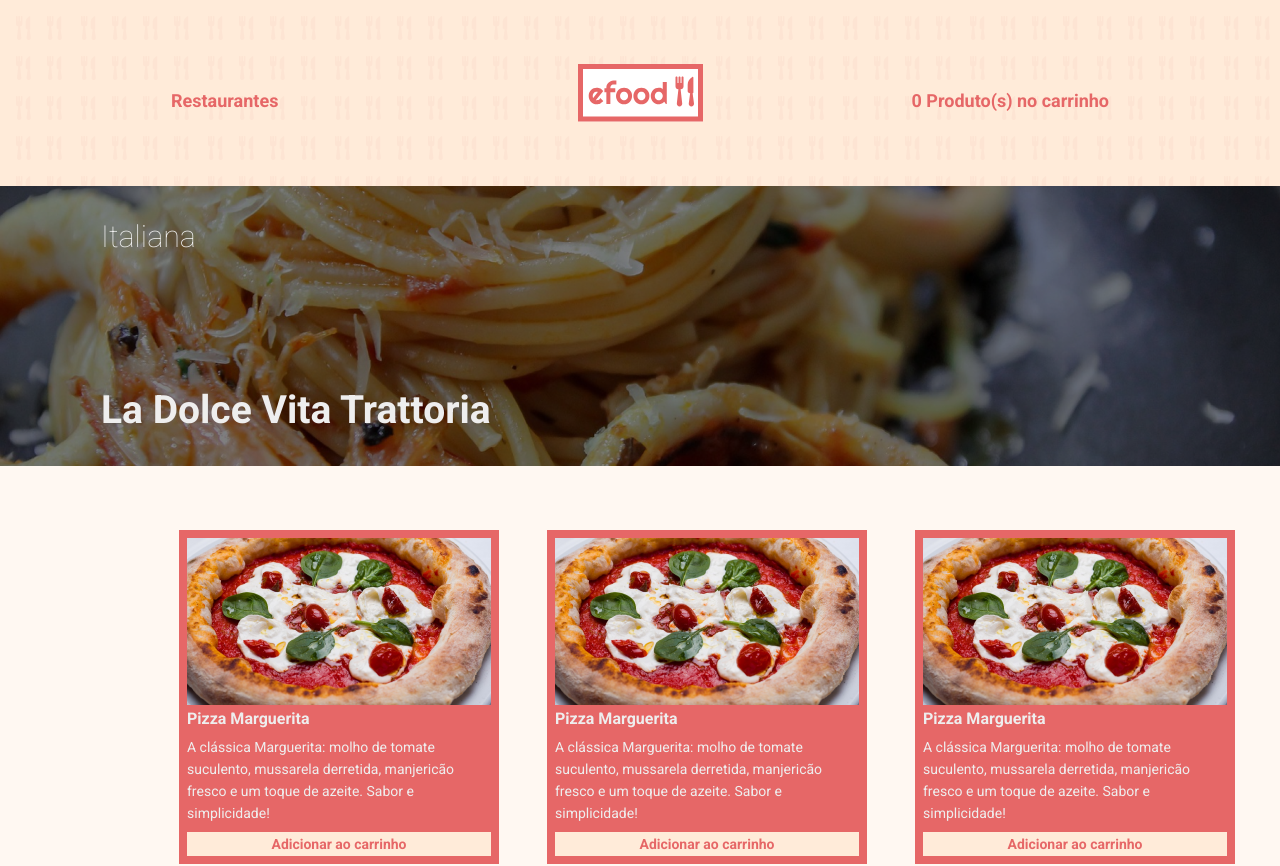
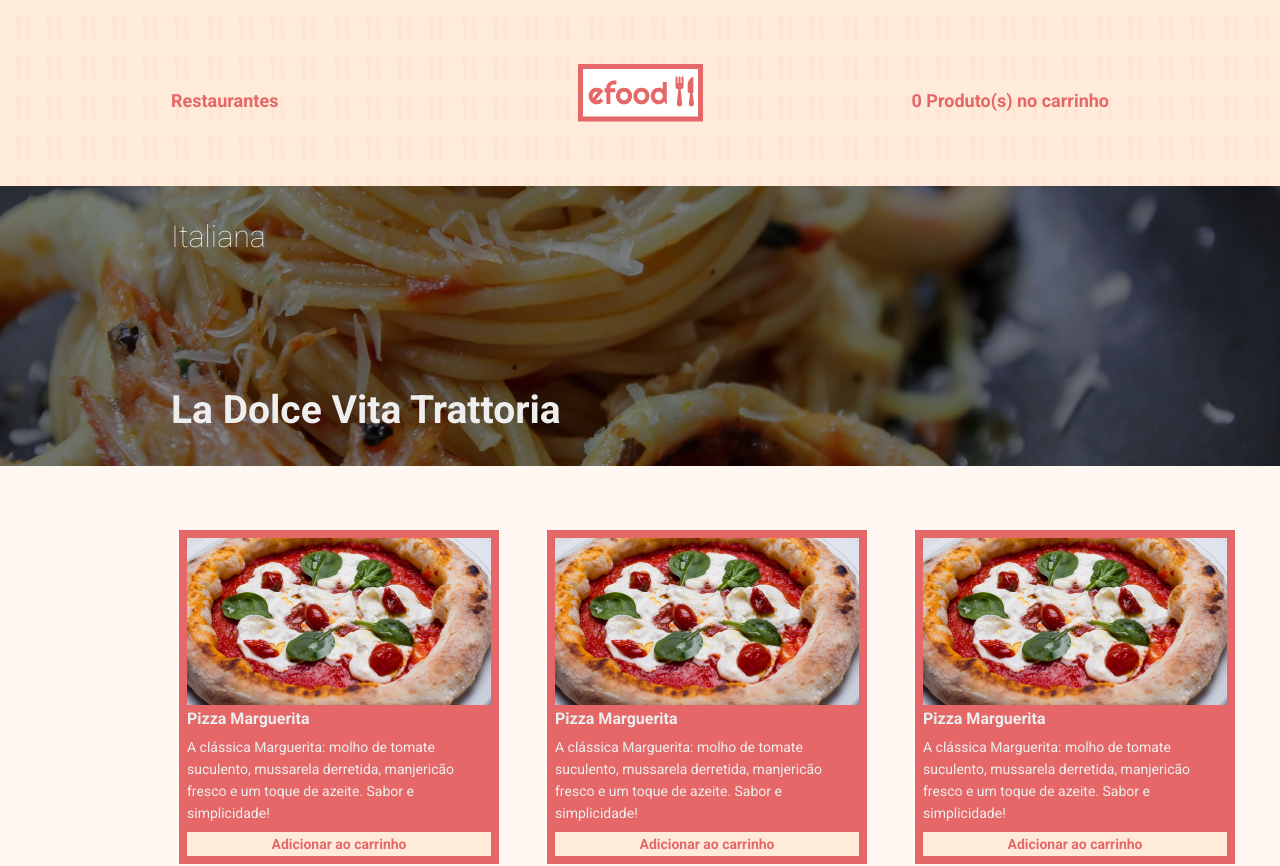
Before and after one commit to clovis20/efood, a React (Create React App) app: page /vitatrattoria in a window 1280 px wide. Shown: the top 866 px of the page. Built offline with nearby package versions, Linux system fonts and the light colour scheme.

Commit message:
second commit

```diff
--- a/src/components/Trattoria/Vita/styles.ts
+++ b/src/components/Trattoria/Vita/styles.ts
@@ -1,14 +1,16 @@
 import styled from 'styled-components'
 import { cores } from '../../../styles'
 
-export const Restbar = styled.header`
+export const Restbar = styled.div`
   font-size: 26px;
   height: 280px;
   color: ${cores.branca};
   display: flex;
   flex-direction: column;
   justify-content: space-between;
-  padding: 33px 101px;
+  padding: 33px 171px;
+  max-width: 1366px;
+  margin: auto;
 
   h2 {
     font-weight: bold;
```
